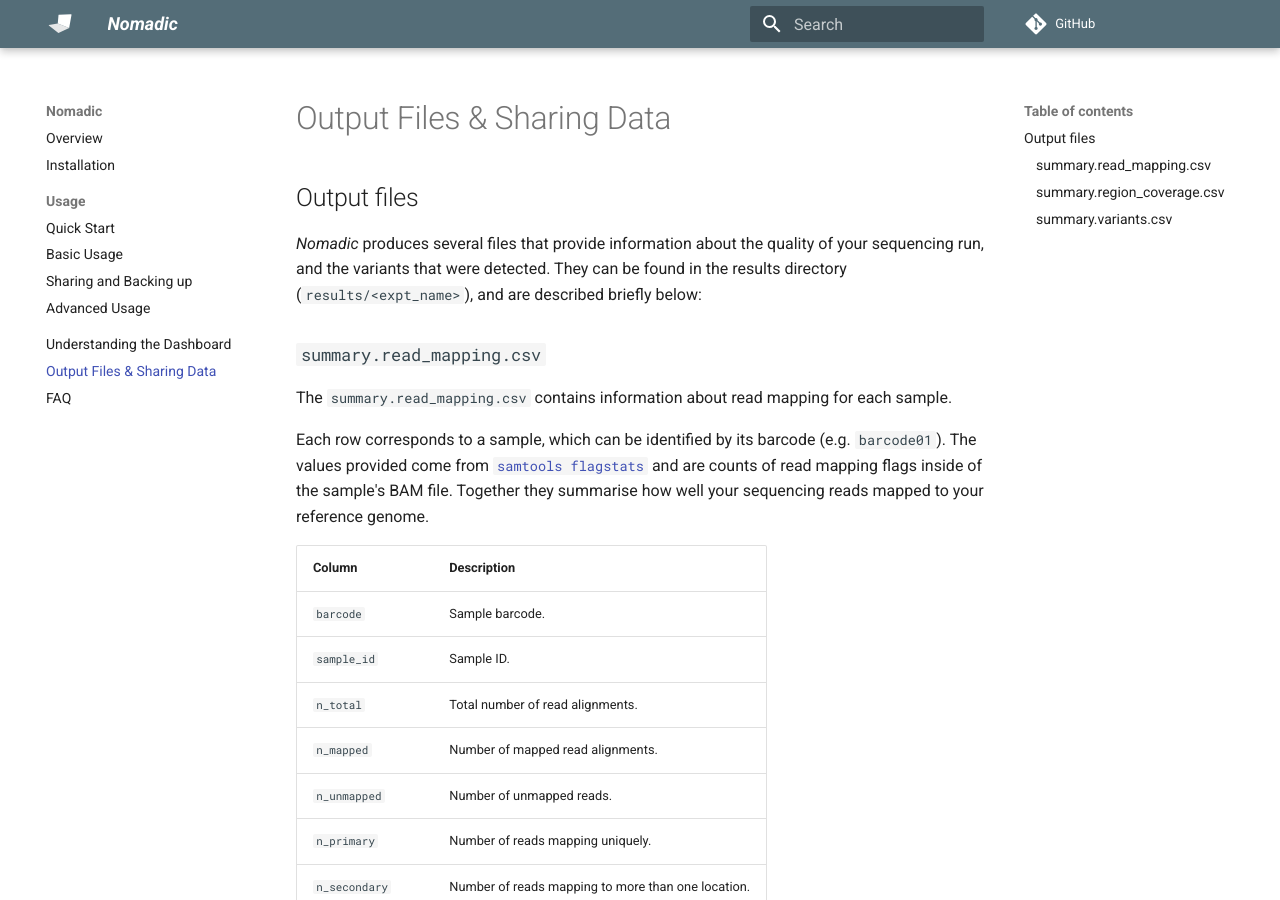
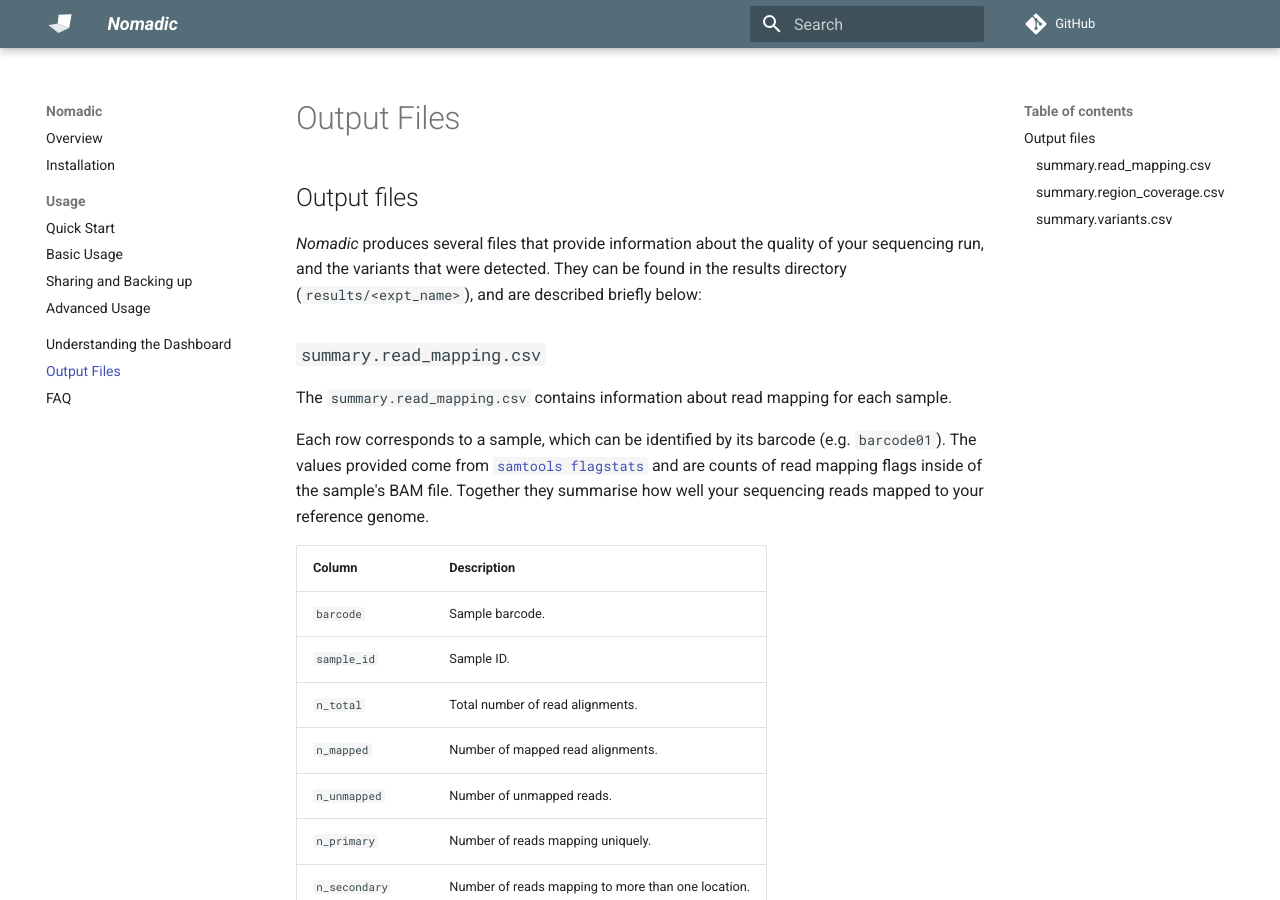
Before and after one commit to JasonAHendry/nomadic, an MkDocs documentation site: the page built from docs/output_files.md, in a window 1280 px wide and 900 px high. Built offline with MkDocs 1.6.1 and Material for MkDocs 9.7.7, drawn with Linux system fonts in a browser that asks for light colours; comment, search, counter and statistics services are not loaded.

Commit message:
Rename section to just Output Files
The content about sharing data was removed

```diff
--- a/mkdocs.yml
+++ b/mkdocs.yml
@@ -4,12 +4,12 @@
 theme:
   name: material
   palette:
-  - scheme: default
-    primary: blue grey
-    accent: amber
+    - scheme: default
+      primary: blue grey
+      accent: amber
   logo: img/little_logo.svg
   features:
-  #  - navigation.tabs
+    #  - navigation.tabs
     - navigation.sections
     - content.code.copy
 markdown_extensions:
@@ -25,10 +25,10 @@
   - Overview: index.md
   - Installation: installation.md
   - Usage:
-    - Quick Start: quick_start.md
-    - Basic Usage: basic.md
-    - Sharing and Backing up: share_backup.md
-    - Advanced Usage: advanced.md
+      - Quick Start: quick_start.md
+      - Basic Usage: basic.md
+      - Sharing and Backing up: share_backup.md
+      - Advanced Usage: advanced.md
   - Understanding the Dashboard: understand.md
-  - Output Files & Sharing Data: output_files.md
+  - Output Files: output_files.md
   - FAQ: faq.md
```
